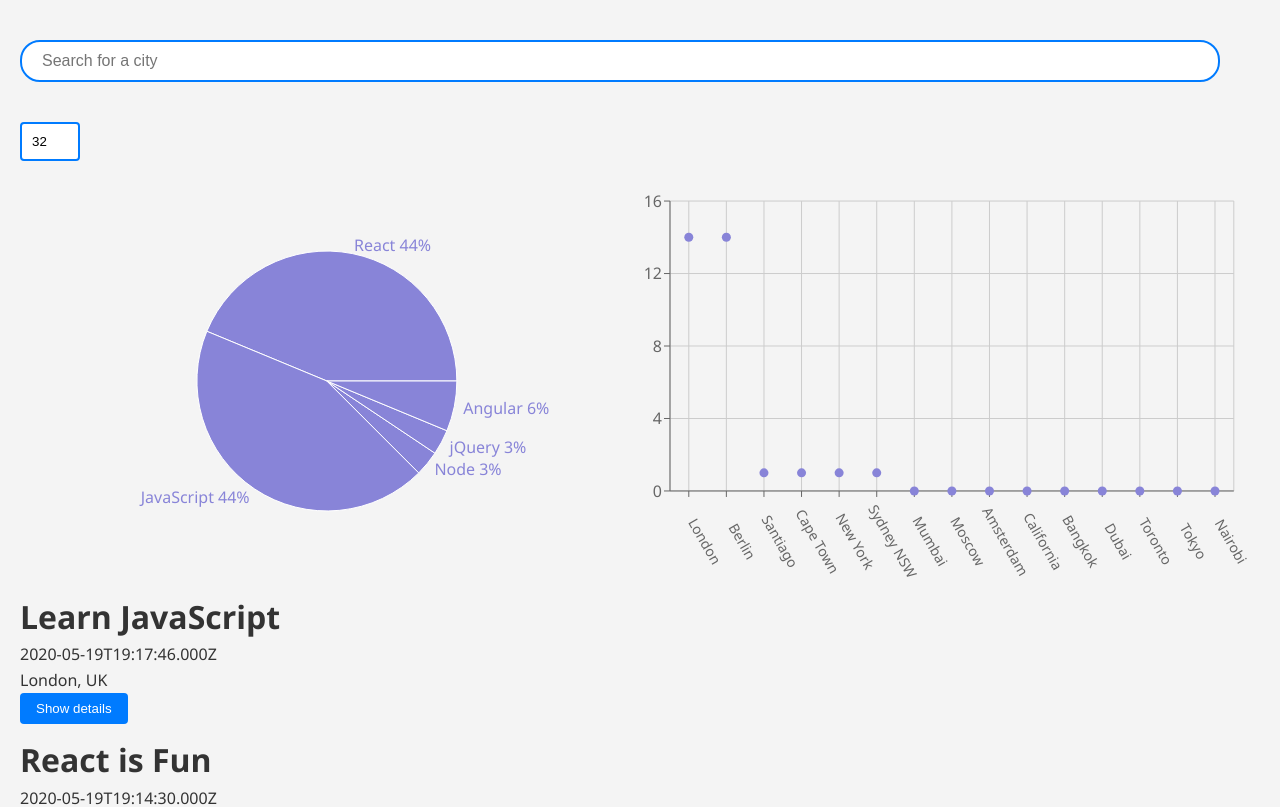
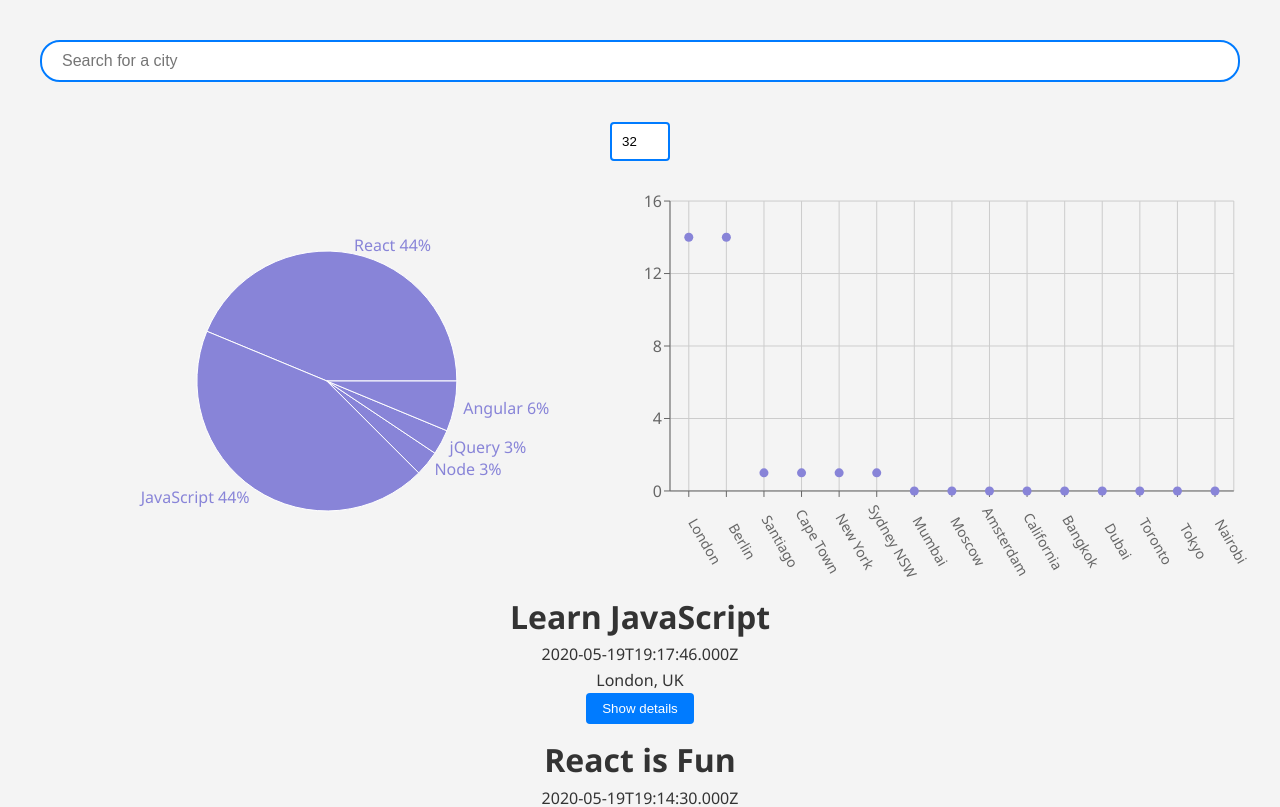
Before and after one commit to jimmy8000/meet, a React (Create React App) app: page / in a window 1280 px wide. Shown: the top 807 px of the page. Built offline with nearby package versions, Linux system fonts and the light colour scheme; what atatus-spa would draw is missing.

Commit message:
Update App.css

```diff
--- a/src/App.css
+++ b/src/App.css
@@ -10,6 +10,7 @@ body {
   background-color: #f4f4f4;
   color: #333;
   line-height: 1.6;
+  text-align: center;
 }
 
 /* Main App container */
@@ -42,7 +43,7 @@ li {
 
 .suggestions {
   margin-top: 5px;
-  text-align: left;
+  text-align: center;
   display: inline-block;
   width: 100%;
 }
```
